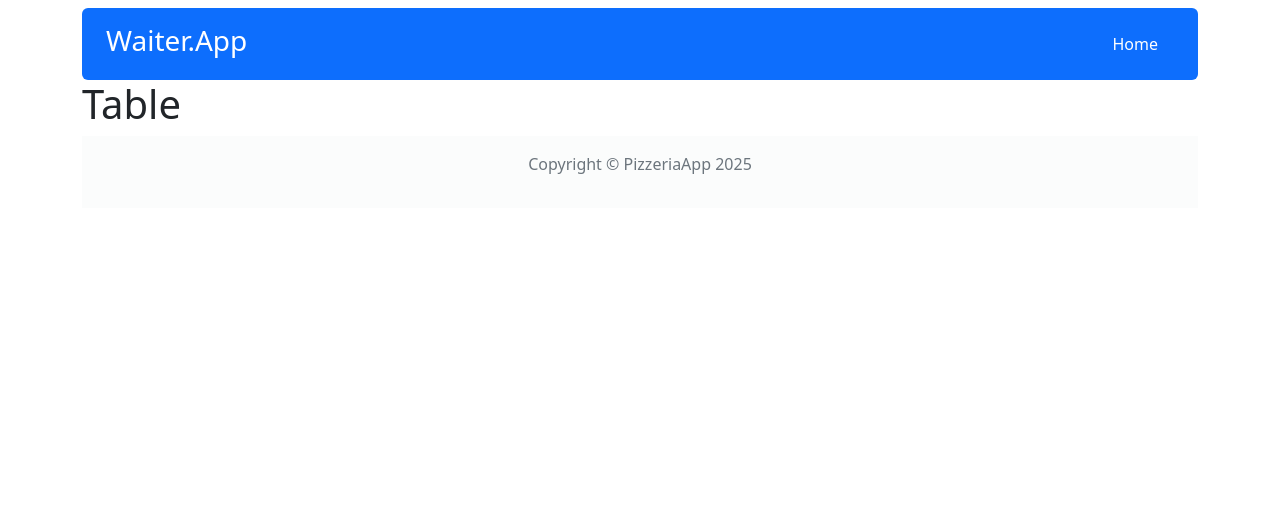
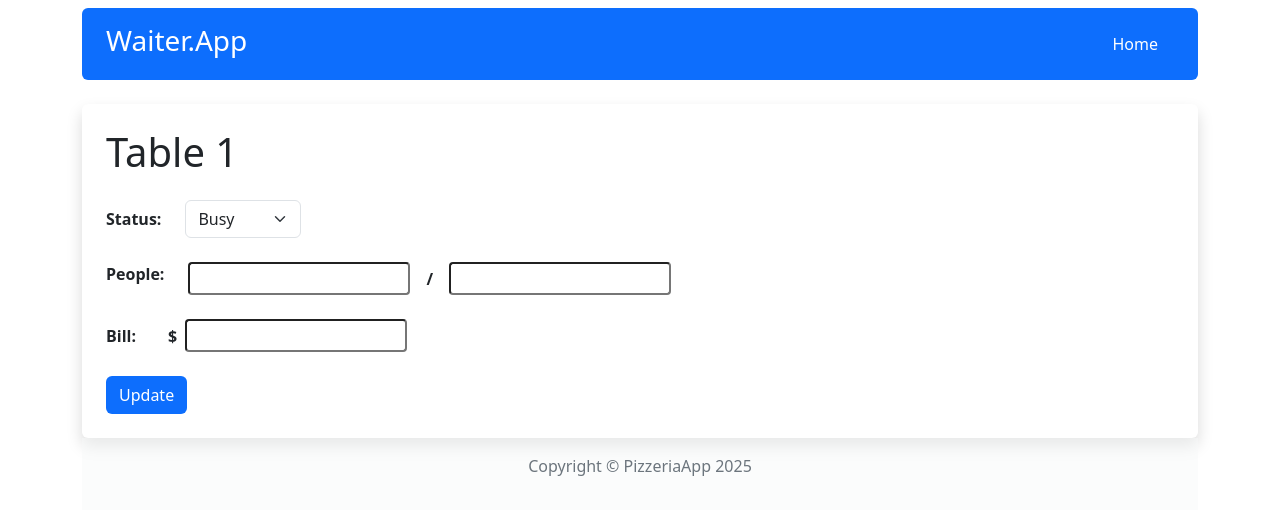
Before and after one commit to kacpi95/Pizzeria-React-App, a React (Vite) app: page /table/1 in a window 1280 px wide. Shown: the top 514 px of the page. Built offline with nearby package versions, Linux system fonts and the light colour scheme.

Commit message:
Add components Item,List,Input,Label,Span and update Home,Table

```diff
--- /dev/null
+++ b/src/components/Item/Item.jsx
@@ -0,0 +1,18 @@
+import { Row, Col } from 'react-bootstrap';
+import Button from '../common/Button/Button';
+
+export default function Item({ id, status }) {
+  return (
+    <Row className='align-items-center justify-content-between border-bottom py-3'>
+      <Col xs={8} className='d-flex align-items-center gap-5'>
+        <h4 className='mb-0'>Table {id}</h4>
+        <p className='mb-0 '>
+          Status:<span className='fw-bold'> {status}</span>
+        </p>
+      </Col>
+      <Col xs='auto'>
+        <Button>Show more</Button>
+      </Col>
+    </Row>
+  );
+}
--- /dev/null
+++ b/src/components/List/List.jsx
@@ -0,0 +1,11 @@
+import Item from '../Item/Item';
+
+export default function List({ data }) {
+  return (
+    <ul>
+      {data.map(({ id, status }) => (
+        <Item key={id} id={id} status={status} />
+      ))}
+    </ul>
+  );
+}
--- /dev/null
+++ b/src/components/common/Input/Input.jsx
@@ -0,0 +1,3 @@
+export default function Input (){
+  return <input type='number' className='form-control-sm w-auto' />
+}
--- /dev/null
+++ b/src/components/common/Label/Label.jsx
@@ -0,0 +1,3 @@
+export default function Label ({children}) {
+  return <label htmlFor='status' className='me-4 form-label mb-0 fw-bold' >{children}</label>
+}
--- /dev/null
+++ b/src/components/common/Span/Span.jsx
@@ -0,0 +1,3 @@
+export default function Span({ children }) {
+  return <span className='me-2 ms-2 fw-bold'>{children}</span>;
+}
--- a/src/components/pages/Home/Home.jsx
+++ b/src/components/pages/Home/Home.jsx
@@ -1,20 +1,29 @@
 import { Col, Container, Row } from 'react-bootstrap';
-import Button from '../../common/Button/Button';
 import Title from '../../common/Title/Title';
+import { useEffect, useState } from 'react';
+import List from '../../List/List';
 
 export default function Home() {
+  const [isLoading, setIsLoading] = useState(true);
+  const [data, setData] = useState([]);
+
+  useEffect(() => {
+    fetch('http://localhost:3131/tables')
+      .then((res) => res.json())
+      .then((res) => {
+        setData(res);
+        setIsLoading(false);
+      });
+  }, []);
+
+  if (isLoading) {
+    return <p>Ładowanie...</p>;
+  }
+
   return (
     <Container className='bg-white p-4 mt-4 rounded shadow'>
       <Title>All tables</Title>
-      <Row className='align-items-center justify-content-between border-bottom py-3'>
-        <Col xs={8} className='d-flex algin-items-center gap-5'>
-          <h4 className='mb-0'>Table 1</h4>
-          <p className='mb-0'>Status: Reserved</p>
-        </Col>
-        <Col xs='auto'>
-          <Button>Show more</Button>
-        </Col>
-      </Row>
+      <List data={data} />
     </Container>
   );
 }
--- a/src/components/pages/Table/Table.jsx
+++ b/src/components/pages/Table/Table.jsx
@@ -1,3 +1,39 @@
+import { Container } from 'react-bootstrap';
+import Button from '../../common/Button/Button';
+import Input from '../../common/Input/Input';
+import Label from '../../common/Label/Label';
+import Span from '../../common/Span/Span';
+
 export default function Table() {
-  return <h1>Table</h1>;
+  return (
+    <Container className='bg-white p-4 mt-4 rounded shadow'>
+      <h1 className='mb-4'>Table 1</h1>
+      <form>
+        <div className='mb-4 d-flex align-items-center'>
+          <Label>Status: </Label>
+          <select id='status' className='form-select w-auto'>
+            <option value='Busy'>Busy</option>
+            <option value='Free'>Free</option>
+            <option value='Cleaning'>Cleaning</option>
+          </select>
+        </div>
+        <div className='d-flex mb-4'>
+          <Label>People: </Label>
+          <div className='d-flex align-items-center gap-2'>
+            <Input />
+            <Span>/</Span>
+            <Input />
+          </div>
+        </div>
+        <div className='mb-4 d-flex align-items-center'>
+          <Label>Bill: </Label>
+          <Span>$</Span>
+          <Input />
+        </div>
+        <div className='mt-4'>
+          <Button>Update</Button>
+        </div>
+      </form>
+    </Container>
+  );
 }
```
